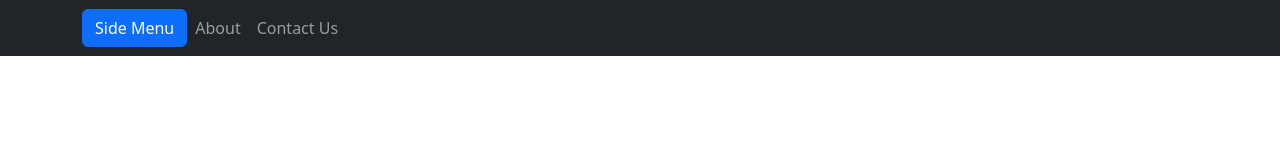
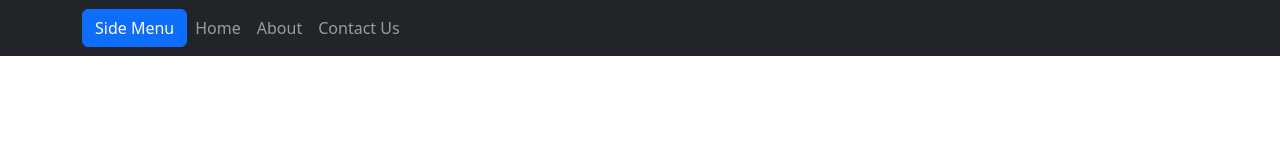
Before and after one commit to jaredkristopher/myportfolio, a React (Create React App) app: page / in a window 1280 px wide. Shown: the top 160 px of the page. Built offline with nearby package versions, Linux system fonts and the light colour scheme.

Commit message:
Added Home in Nav bar

```diff
--- a/src/Components/Navbar.js
+++ b/src/Components/Navbar.js
@@ -23,6 +23,9 @@ class NavbarComponent extends React.Component {
           <Navbar.Toggle aria-controls="responsive-navbar-nav" />
           <Navbar.Collapse id="responsive-navbar-nav">
             <Nav className="mr-auto">
+              <Nav.Link as={Link} to="/">
+                Home
+              </Nav.Link>
               <Nav.Link as={Link} to="/about">
                 About
               </Nav.Link>
```
